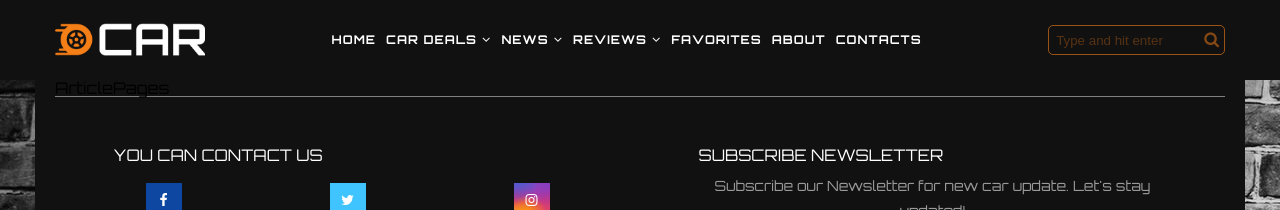
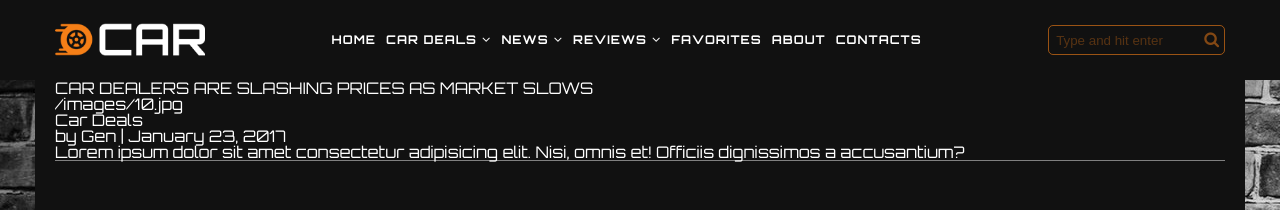
Before and after one commit to Genu4/Car-blog, a React (Create React App) app: page /article/1 in a window 1280 px wide. Shown: the top 210 px of the page. Built offline with nearby package versions, Linux system fonts and the light colour scheme.

Commit message:
add articlePage

```diff
--- a/src/components/Articles/ArticlesListItem.tsx
+++ b/src/components/Articles/ArticlesListItem.tsx
@@ -6,7 +6,6 @@ import { useAppDispatch, useAppSelector } from 'redux/hooks'
 import { addLike, removeLike } from 'redux/likeReducer'
 
 import './ArticlesListItem.scss'
-
 
 type Props = {
     id: number
@@ -31,24 +30,23 @@ const ArticlesListItem = ({
         <Card className="article-card-item">
             <CardContent>
                 <div className="article-card-img">
-                    <a href="/some/valid/uri">
-                        <img src={image} alt="" />
-                    </a>
+                    <img src={image} alt="car-img" />
                 </div>
                 <div className="article-card-category-block">
-                    <a href="/some/valid/uri" className="article-card-category">
-                        {category}
-                    </a>
+                    <p className="article-card-category">{category}</p>
                 </div>
                 <h2 className="article-card-title">
-                    <Link to={`/article/${title}`}>{title}</Link>
+                    <Link to={`/article/${id}`}>{title}</Link>
                 </h2>
                 <div className="article-autor-date">{author}</div>
                 <p className="article-short-content">{summary}</p>
                 <div className="read-more-btn">
-                    <a className="read-more-btn-link" href="/some/valid/uri">
+                    <Link
+                        to={`/article/${id}`}
+                        className="read-more-btn-link"
+                    >
                         Read the article
-                    </a>
+                    </Link>
                 </div>
                 <div className="article-card-socials">
                     <div className="article-card-socials-block">
--- a/src/components/Articles/articlesArray.ts
+++ b/src/components/Articles/articlesArray.ts
@@ -1,4 +1,4 @@
-type ArticlesProps = {
+export type ArticlesProps = {
     id: number,
     category: string
     title: string
@@ -92,4 +92,12 @@ const articlesArray:ArticlesProps[] = [
 
 ]
 
+export const getArticlesObject = (array:ArticlesProps[]) => array.reduce(
+    (object, product) => ({
+        ...object,
+        [product.id]: product,
+    }),
+    {}
+)
+
 export default articlesArray
--- a/src/container/Main/Main.tsx
+++ b/src/container/Main/Main.tsx
@@ -7,7 +7,7 @@ import News from 'pages/News/News'
 import Reviews from 'pages/Reviews/Reviews'
 import { Route, Routes } from 'react-router-dom'
 import ArticlePage from 'pages/ArticlePage/ArticlePage'
-import ArticlePages from 'pages/ArticlePages/ArticlePages'
+
 
 type Props = {}
 const Main = (props: Props) => {
@@ -22,7 +22,7 @@ const Main = (props: Props) => {
                 <Route path="favorites" element={<Favorites />}/>
                 <Route path="about" element={<About />}/>
                 <Route path="contacts" element={<Contacts />}/>
-                <Route path="/article/:title" element={<ArticlePages />}/>
+                <Route path="/article/:id" element={<ArticlePage />}/>
 
             </Routes>
 
--- /dev/null
+++ b/src/pages/ArticlePage/ArticlePage.scss
@@ -0,0 +1,3 @@
+.article-content {
+    color: white;
+}
--- a/src/pages/ArticlePage/ArticlePage.tsx
+++ b/src/pages/ArticlePage/ArticlePage.tsx
@@ -1,28 +1,28 @@
-import articlesArray from '../../components/Articles/articlesArray'
+import articlesArray, {
+    getArticlesObject,
+    ArticlesProps,
+} from 'components/Articles/articlesArray'
+import { useParams } from 'react-router-dom'
+import './ArticlePage.scss'
 
-type ArticlesProps = {
-    category: string
-    title: string
-    author: string
-    summary: string
-    image: string
-    articleText: string
+type ArticlesObject = {
+    [id: number]: ArticlesProps
 }
 
-const ArticlePage = ({
-    category,
-    title,
-    author,
-    image,
-    articleText,
-}: ArticlesProps) => {
+type Props = {}
+
+const ArticlePage = (props: Props) => {
+    const { id } = useParams()
+    console.log(id)
+    const articlesObject: ArticlesObject = getArticlesObject(articlesArray)
     return (
-        <div>
-            <img src={image} alt="img" />
-            <p>{category}</p>
-            <p>{author}</p>
-            <h1 className='article-title'>{title}</h1>
-            <div>{articleText}</div>
+        <div className="article-content">
+
+            <div>{articlesObject[parseInt(id!)].title}</div>
+            <div>{articlesObject[parseInt(id!)].image}</div>
+            <div>{articlesObject[parseInt(id!)].category}</div>
+            <div>{articlesObject[parseInt(id!)].author}</div>
+            <div>{articlesObject[parseInt(id!)].summary}</div>
         </div>
     )
 }
--- a/src/pages/ArticlePages/ArticlePages.tsx
+++ /dev/null
@@ -1,11 +0,0 @@
-import { useParams } from "react-router-dom"
-
-type Props = {}
-const ArticlePages = (props: Props) => {
-    const {title} = useParams()
-    console.log(title)
-  return (
-    <div>ArticlePages</div>
-  )
-}
-export default ArticlePages
```
